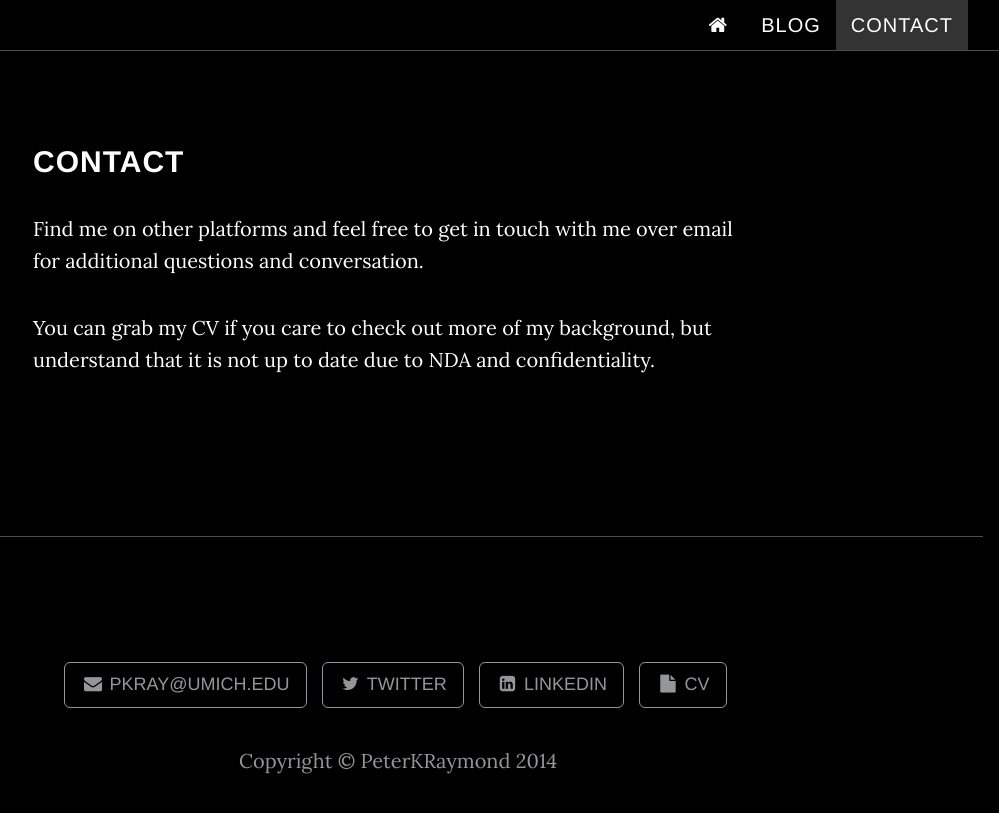
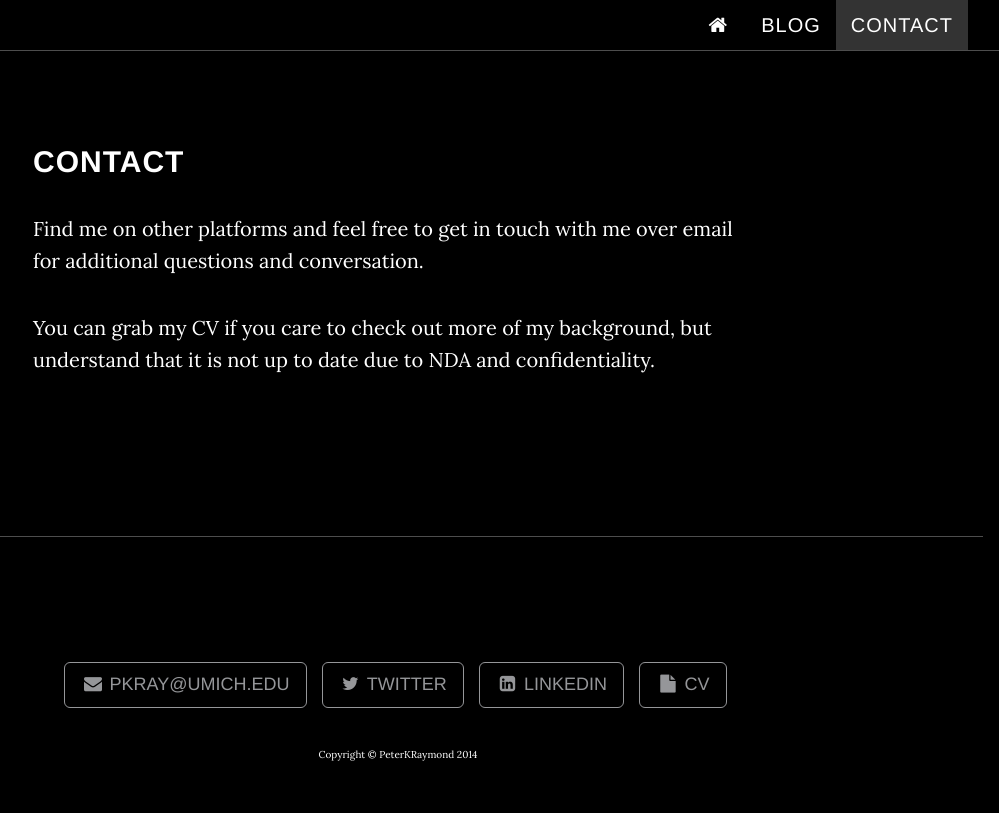
Before and after one commit to peterkraymond/peterkraymond.github.io, a Jekyll site: the page built from index.html, in a window 1280 px wide and 900 px high, scrolled down 1796 px. Shown: the top 813 px of the window, without its empty margins (242-1241 px from the left). Built offline with Jekyll 4.4.1, drawn with Linux system fonts in a browser that asks for light colours; nearby versions of some CDN libraries.

Commit message:
update css and blog layout

```diff
--- a/_layouts/default.html
+++ b/_layouts/default.html
@@ -119,7 +119,7 @@
             <br>
 
 
-            <a>Copyright &copy; PeterKRaymond 2014</a>
+            <p class="copyright">Copyright &copy; PeterKRaymond 2014</p>
 
         </div>
     </footer>
--- a/css/grayscale.css
+++ b/css/grayscale.css
@@ -36,7 +36,7 @@ p {
     line-height: 1.5;
 }
 
-copyright {
+.copyright {
     font-size: 10px;
 }
 
```
